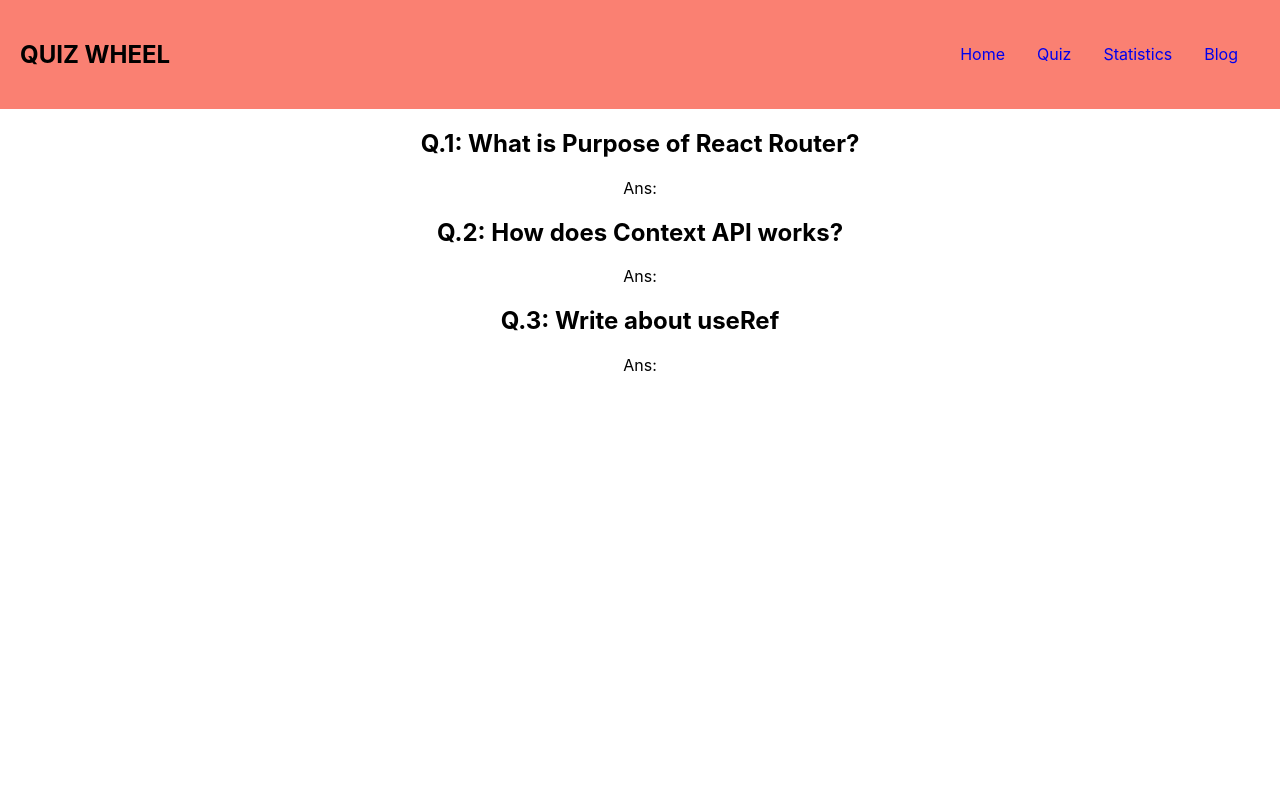
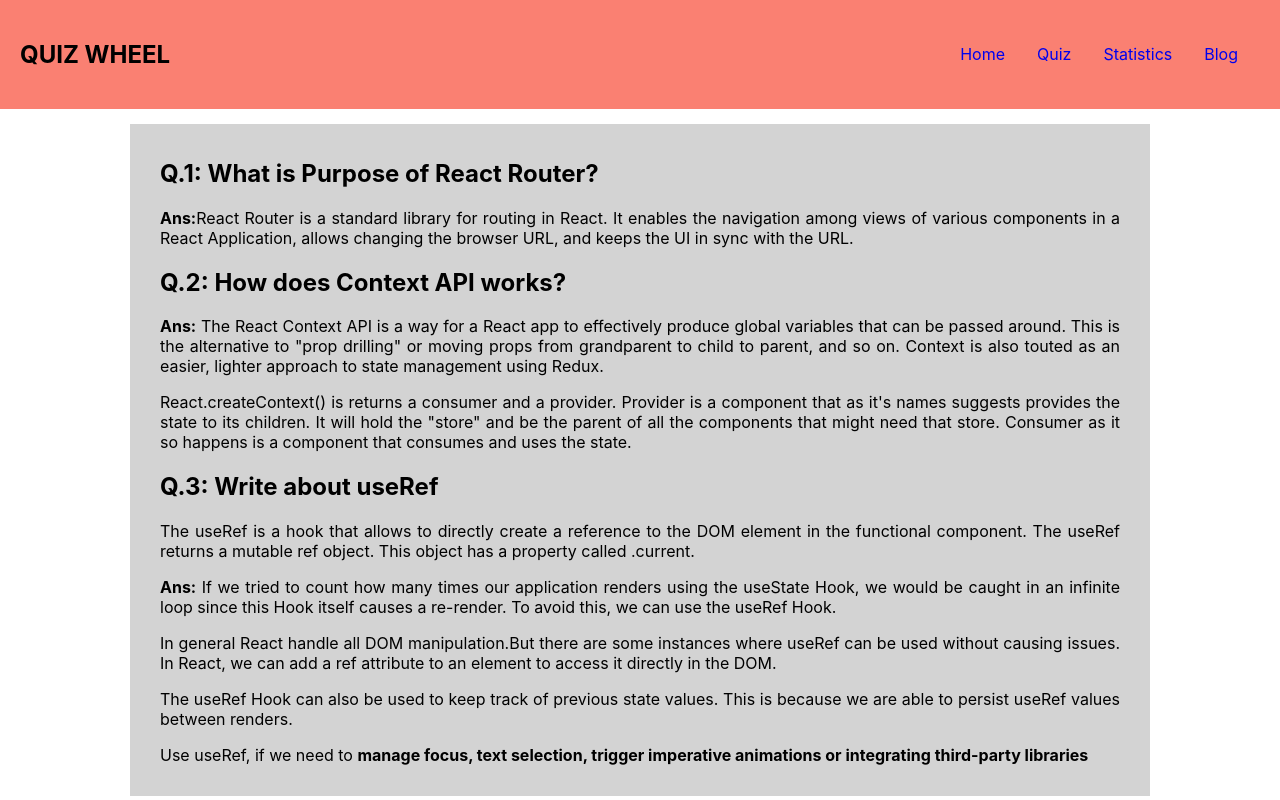
Before and after one commit to malitharuna/quize-crackerz-assignment-9, a React (Create React App) app: page /blog in a window 1280 px wide. Built offline with nearby package versions, Linux system fonts and the light colour scheme.

Commit message:
blog addded

```diff
--- a/package.json
+++ b/package.json
@@ -3,6 +3,10 @@
   "version": "0.1.0",
   "private": true,
   "dependencies": {
+    "@fortawesome/fontawesome-svg-core": "^6.2.0",
+    "@fortawesome/free-regular-svg-icons": "^6.2.0",
+    "@fortawesome/free-solid-svg-icons": "^6.2.0",
+    "@fortawesome/react-fontawesome": "^0.2.0",
     "@testing-library/jest-dom": "^5.16.5",
     "@testing-library/react": "^13.4.0",
     "@testing-library/user-event": "^13.5.0",
--- a/src/components/Blog/Blog.jsx
+++ b/src/components/Blog/Blog.jsx
@@ -2,13 +2,25 @@ import React from 'react';
 
 const Blog = () => {
     return (
-        <div>
+        <div style={{backgroundColor:'lightgray', width:'75%', margin:'0 auto', padding:'15px 30px', textAlign:"justify"}}>
             <h2>Q.1: What is Purpose of React Router?</h2>
-            <p>Ans: </p>
+
+            <p><strong>Ans:</strong>React Router is a standard library for routing in React. It enables the navigation among views of various components in a React Application, allows changing the browser URL, and keeps the UI in sync with the URL. </p>
+
             <h2>Q.2: How does Context API works?</h2>
-            <p>Ans: </p>
+
+            <p><strong>Ans:</strong> The React Context API is a way for a React app to effectively produce global variables that can be passed around. This is the alternative to "prop drilling" or moving props from grandparent to child to parent, and so on. Context is also touted as an easier, lighter approach to state management using Redux.</p>
+
+            <p>React.createContext() is returns a consumer and a provider. Provider is a component that as it's names suggests provides the state to its children. It will hold the "store" and be the parent of all the components that might need that store. Consumer as it so happens is a component that consumes and uses the state.</p>
             <h2>Q.3: Write about useRef</h2>
-            <p>Ans: </p>
+            <p>The useRef is a hook that allows to directly create a reference to the DOM element in the functional component. The useRef returns a mutable ref object. This object has a property called .current.</p>
+            <p><strong>Ans:</strong> If we tried to count how many times our application renders using the useState Hook, we would be caught in an infinite loop since this Hook itself causes a re-render. To avoid this, we can use the useRef Hook. </p>
+
+            <p>In general React handle all DOM manipulation.But there are some instances where useRef can be used without causing issues. In React, we can add a ref attribute to an element to access it directly in the DOM.</p>
+            <p>The useRef Hook can also be used to keep track of previous state values. This is because we are able to persist useRef values between renders.</p>
+            <p>Use useRef, if we need to <strong>manage focus, text selection, trigger imperative animations or integrating third-party libraries</strong></p>
+
+
         </div>
     );
 };
--- a/src/components/Course/Course.jsx
+++ b/src/components/Course/Course.jsx
@@ -1,5 +1,8 @@
 import React from 'react';
+import { FontAwesomeIcon} from '@fortawesome/react-fontawesome';
 import { Link } from 'react-router-dom';
+import { faAngleRight } from '@fortawesome/free-solid-svg-icons';
+
 
 const Course = ({course}) => {
     // console.log(course)
@@ -10,7 +13,10 @@ const Course = ({course}) => {
                     <img src={logo} alt="" />
                    <div className='course-detail'>
                         <h2>Course Name: {name} </h2>
-                        <Link to={`/course/${id}`}><button>Start Quiz</button></Link>
+                        <Link to={`/course/${id}`}>
+                            <button>Start Quiz</button>
+                            <FontAwesomeIcon icon={faAngleRight}></FontAwesomeIcon>
+                        </Link>
                     </div>
             </div>
         </div>
--- a/src/components/Quiz/Quiz.css
+++ b/src/components/Quiz/Quiz.css
@@ -1,8 +1,17 @@
-.answer-option{
-    background-color: blue;
+.answers{
+    text-align: left;
     width: 50%;
     margin: 0 auto;
-    text-align: left;
-    /* padding: 5px; */
+    background-color: lightgray;
+    position: relative;
+}
+.answer-option{
+    background-color: coral;
+    margin: 10px;
 
 }
+.answer-icon{
+    position: absolute;
+    right: 10px;
+    top: 5px;
+}
--- a/src/components/Quiz/Quiz.jsx
+++ b/src/components/Quiz/Quiz.jsx
@@ -1,36 +1,52 @@
 import React from 'react';
+import { FontAwesomeIcon } from '@fortawesome/react-fontawesome';
 import { useLoaderData } from 'react-router-dom';
 import './Quiz.css'
+import { faEye } from '@fortawesome/free-regular-svg-icons';
 
 const Quiz = () => {
     const quiz = useLoaderData();
-    // console.log(quiz);
     const questions = quiz.data.questions;
     console.log(questions);
+    const {id, question, correctAnswer, options} = questions;
+
+    const  handleCorrectIcon=(option)=>{
+        // if(correctAnswer){
+        //     option.id = correctAnswer
+        // }
+
+    }
+    const handleCorrectAns = (question, id) => {
+        if(questions.id === questions.correctAnswer){
+            alert('correct Answer')
+        }else{
+            alert('wrong Answer')
+        }
+    };
+
     return (
         <div>
-            <div>
+            <div className='answers'>
+            <button  onClick={handleCorrectIcon} className='answer-icon'><FontAwesomeIcon   icon={faEye}></FontAwesomeIcon></button>
+            <p> {correctAnswer}</p>
             {
                 questions.map(question => <div key={question.id}>
                     <h3>{question.question}</h3>
-                    <div className='answers'>
+
+                    <div >
                         {question.options.map( option =>
-                            <div className='answer-option'>
-                            <input type="radio" id={option.id} name="answer" value="option"></input>
+                            <div className='answer-option' >
+                            <input onClick={()=> handleCorrectAns(questions,id)}  type="radio" id={option.id} name="answer" value="option"></input>
                             <label for="option">{option}</label>
                           </div>
-                            )};
 
+                            )}
                     </div>
-
-
                 </div>)
             }
             </div>
             <div>
-
             </div>
-
         </div>
     );
 };
```
Also changed, not shown: 1 other file (tests, documents, lock files or other folders).
